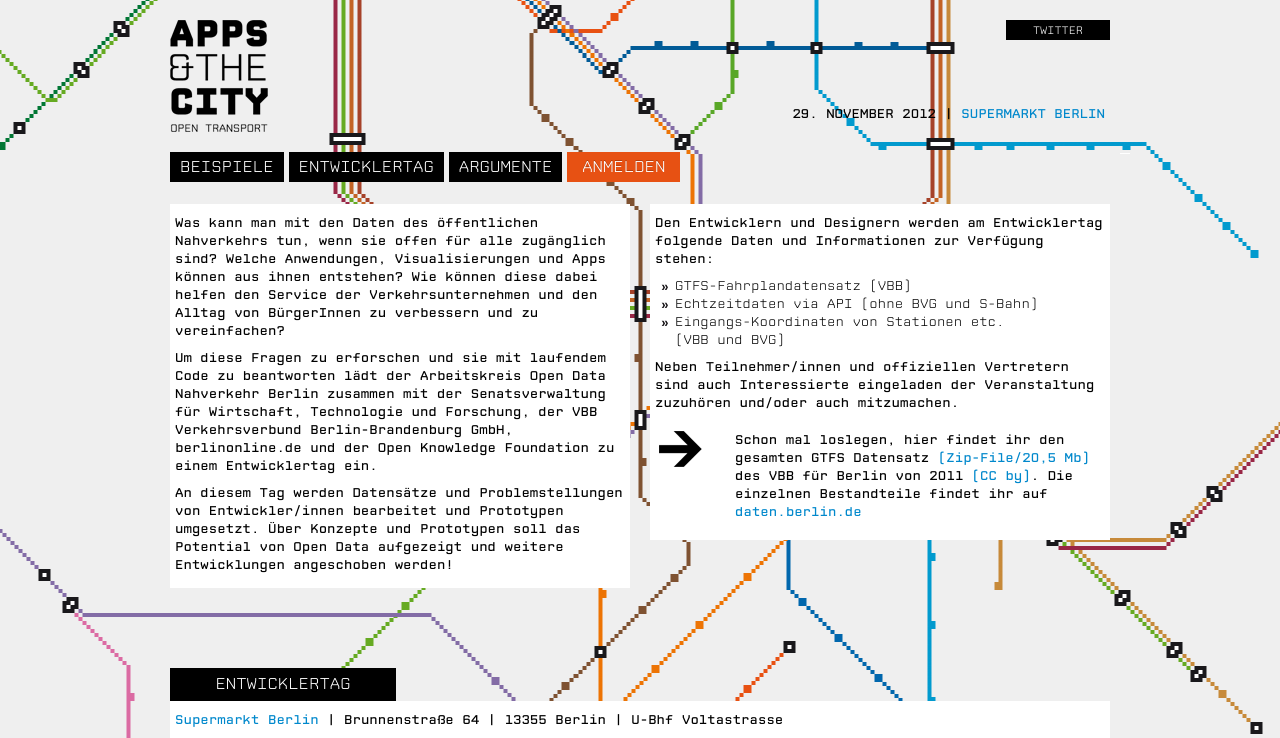
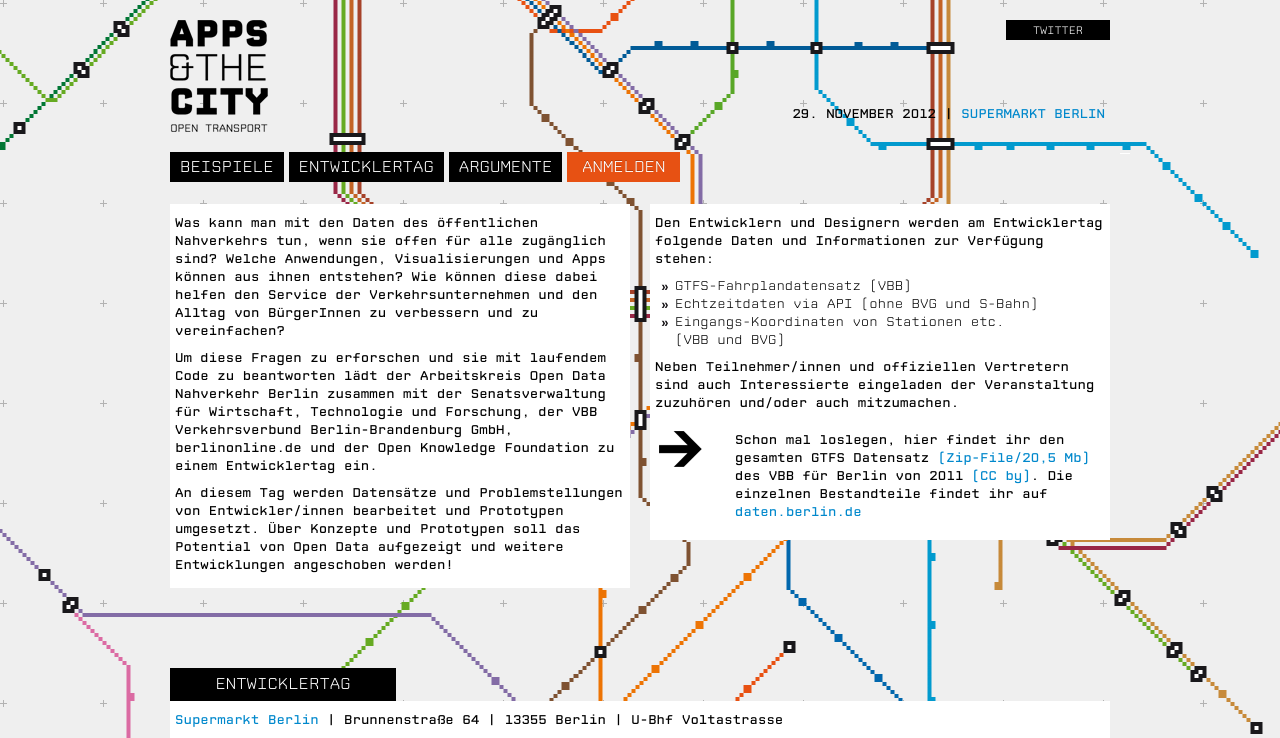
Before and after one commit to okfde/berlin.appsandthecity, a Jekyll site: the page built from index.html, in a window 1280 px wide. Shown: the top 738 px of the page. Built offline with Jekyll 4.4.1, drawn with Linux system fonts in a browser that asks for light colours; nearby versions of some CDN libraries; Markdown is read by kramdown in place of the engine named in the settings; grey boxes are pictures that could not be loaded.

Commit message:
Updated css/style.css

```diff
--- a/css/style.css
+++ b/css/style.css
@@ -65,7 +65,7 @@
 
 
 body {
-  background: #efefef url(../img/background2.png) center top no-repeat;
+  background: transparent url(../img/background2.png) center top no-repeat;
   font-family: 'CPMono_v07Light', sans-serif;
   color: #000;z-index: -999;
 }
```
